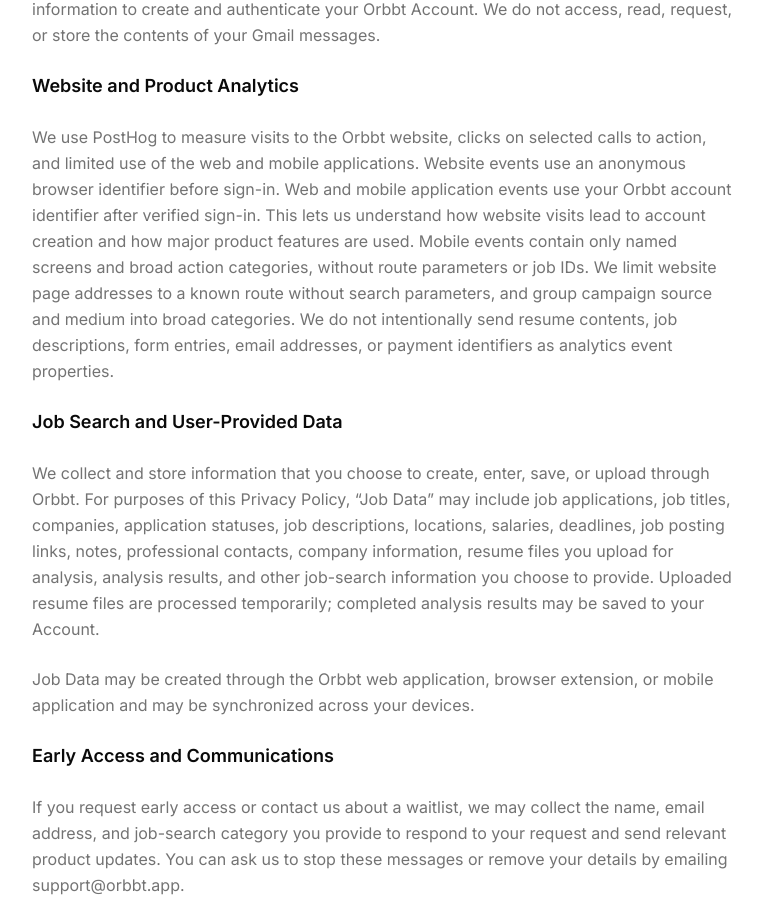
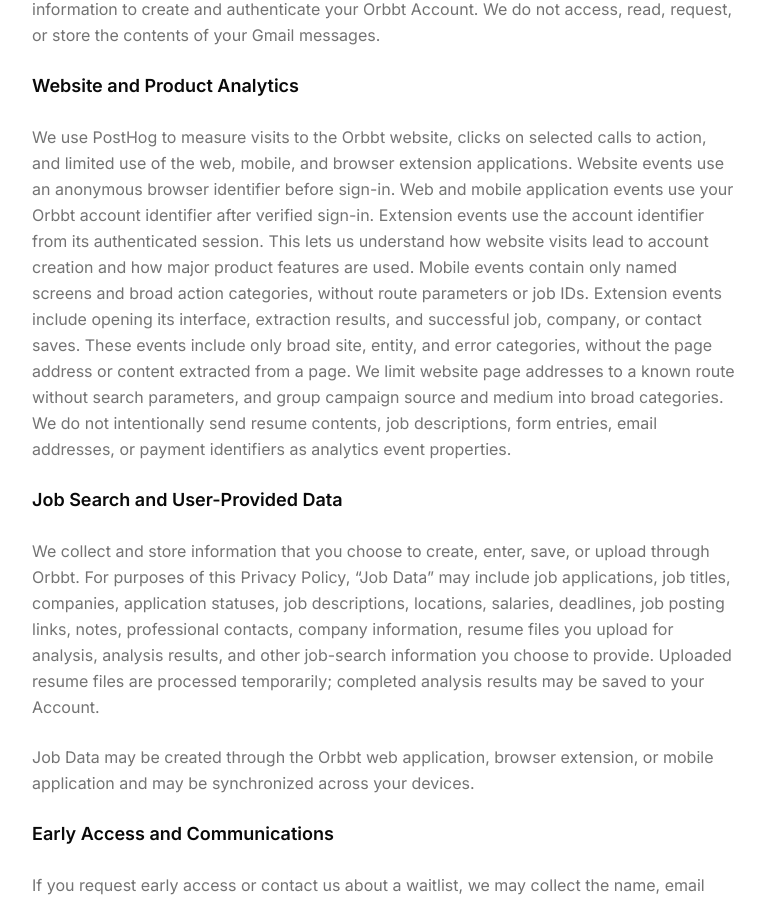
Before and after one commit to Zyntro-Official/orbbt-website, a Next.js app: page /privacy in a window 1280 px wide. Shown: the part 876-1779 px from the top of the page, without its empty margins (256-1021 px from the left). Built offline with nearby package versions, Linux system fonts and the light colour scheme; no server answers.

Commit message:
Mirror from HasnainRaza026/orbbt-website

```diff
--- a/src/app/(sections)/(policies)/privacy/page.tsx
+++ b/src/app/(sections)/(policies)/privacy/page.tsx
@@ -86,13 +86,18 @@ export default function PrivacyPage() {
           </h3>
           <p className="text-muted-foreground leading-relaxed">
             We use PostHog to measure visits to the Orbbt website, clicks on
-            selected calls to action, and limited use of the web and mobile
-            applications. Website events use an anonymous browser identifier
+            selected calls to action, and limited use of the web, mobile, and
+            browser extension applications. Website events use an anonymous browser identifier
             before sign-in. Web and mobile application events use your Orbbt
-            account identifier after verified sign-in. This lets us understand
+            account identifier after verified sign-in. Extension events use the
+            account identifier from its authenticated session. This lets us understand
             how website visits lead to account creation and how major product
             features are used. Mobile events contain only named screens and
-            broad action categories, without route parameters or job IDs. We
+            broad action categories, without route parameters or job IDs.
+            Extension events include opening its interface, extraction results,
+            and successful job, company, or contact saves. These events include
+            only broad site, entity, and error categories, without the page address
+            or content extracted from a page. We
             limit website page addresses to a known route without search
             parameters, and group campaign source and medium into broad categories.
             We do not intentionally send resume contents, job descriptions,
```
